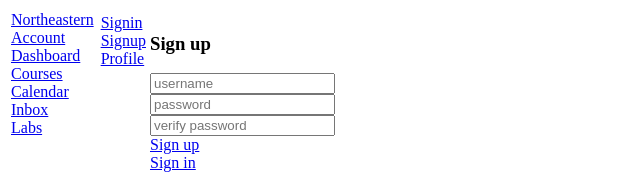
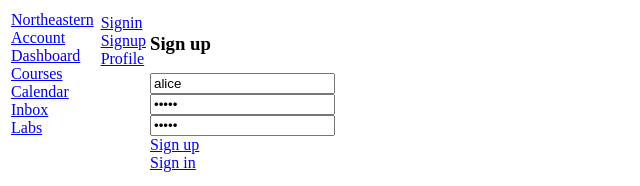
Before and after one commit to arthsindekar/kambaz-next-js, a Next.js app: page /Account/Signup in a window 1280 px wide. Shown: the top 186 px of the page, without its empty margins (0-640 px from the left). Built offline with nearby package versions, Linux system fonts and the light colour scheme.

Commit message:
added exams projects

```diff
--- a/src/app/(Kambaz)/Account/Signin/page.tsx
+++ b/src/app/(Kambaz)/Account/Signin/page.tsx
@@ -3,11 +3,12 @@ export default function Signin() {
   return (
     <div id="wd-signin-screen">
       <h3>Sign in</h3>
-      <input placeholder="username" className="wd-username" /> <br />
+      <input placeholder="username" className="wd-username" defaultValue="alice" /> <br />
       <input
         placeholder="password"
         type="password"
         className="wd-password"
+        defaultValue="alice"
       />{" "}
       <br />
       <Link href="/Dashboard" id="wd-signin-btn">
--- a/src/app/(Kambaz)/Account/Signup/page.tsx
+++ b/src/app/(Kambaz)/Account/Signup/page.tsx
@@ -3,15 +3,16 @@ export default function Signup() {
   return (
     <div id="wd-signup-screen">
       <h3>Sign up</h3>
-      <input placeholder="username" className="wd-username" />
+      <input placeholder="username" className="wd-username" defaultValue="alice" />
       <br />
-      <input placeholder="password" type="password" className="wd-password" />
+      <input placeholder="password" type="password" className="wd-password" defaultValue="alice" />
       <br />
 
       <input
         placeholder="verify password"
         type="password"
         className="wd-password-verify"
+        defaultValue="alice"
       />
       <br />
       <Link href="Profile"> Sign up </Link>
```
Also changed, not shown: src/app/(Kambaz)/Courses/[cid]/Exams/page.tsx (added, +7 -0 lines), src/app/(Kambaz)/Courses/[cid]/Navigation.tsx (+8 -0 lines), src/app/(Kambaz)/Courses/[cid]/Projects/page.tsx (added, +7 -0 lines).
